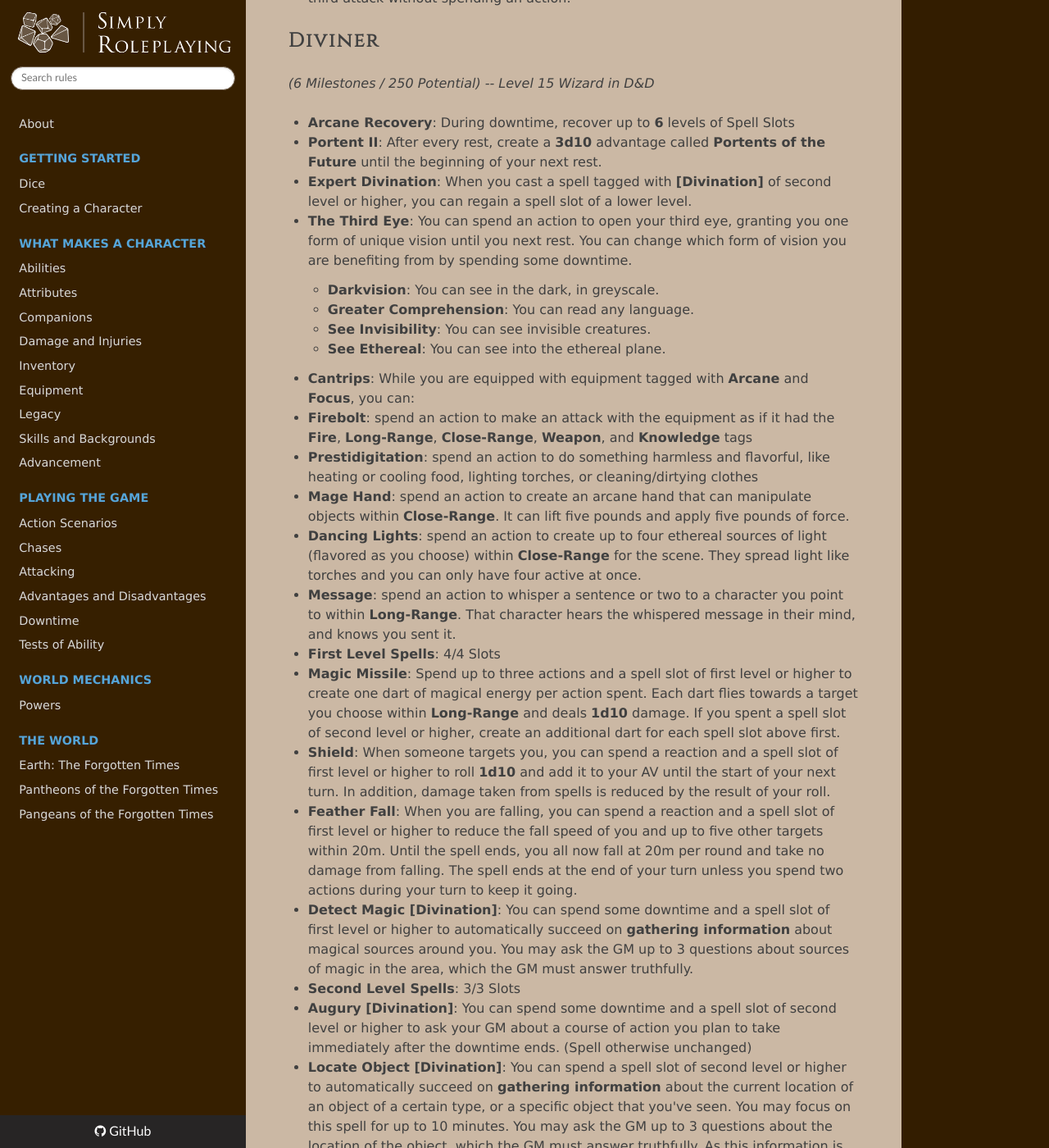
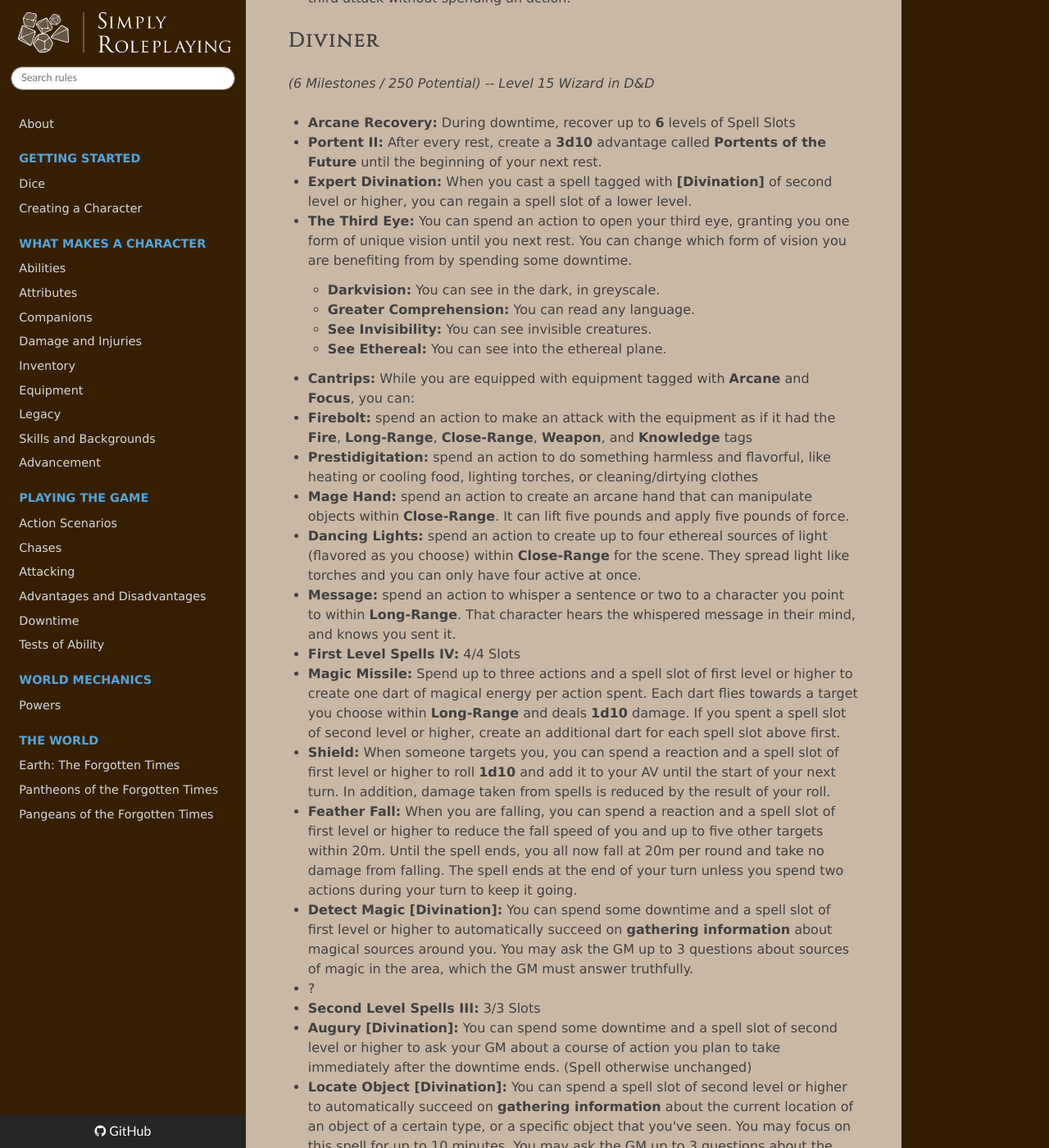
Before and after one commit to TheFifthRider/simply-roleplaying-webapp, an MkDocs documentation site: the page built from docs/character/example_abilities.md, in a window 1280 px wide and 1400 px high, scrolled down 2567 px. Shown: the whole window at 82% size. Built offline with MkDocs 1.6.1, drawn with Linux system fonts in a browser that asks for light colours; nearby versions of some CDN libraries; some of the changed text lies outside the part shown.

Commit message:
feat: adding levels for spell slot abilities

```diff
--- a/docs/character/example_abilities.md
+++ b/docs/character/example_abilities.md
@@ -67,69 +67,69 @@
 
 _(6 Milestones / 250 Potential) -- Level 15 Wizard in D&D_
 
-* **Arcane Recovery**: During downtime, recover up to **6** levels of Spell Slots
+* **Arcane Recovery:** During downtime, recover up to **6** levels of Spell Slots
 
-* **Portent II**: After every rest, create a **3d10** advantage called **Portents of the Future** until the beginning of your next rest.
+* **Portent II:** After every rest, create a **3d10** advantage called **Portents of the Future** until the beginning of your next rest.
 
-* **Expert Divination**: When you cast a spell tagged with **[Divination]** of second level or higher, you can regain a spell slot of a lower level.
+* **Expert Divination:** When you cast a spell tagged with **[Divination]** of second level or higher, you can regain a spell slot of a lower level.
 
-* **The Third Eye**: You can spend an action to open your third eye, granting you one form of unique vision until you next rest. You can change which form of vision you are benefiting from by spending some downtime.
+* **The Third Eye:** You can spend an action to open your third eye, granting you one form of unique vision until you next rest. You can change which form of vision you are benefiting from by spending some downtime.
 
-    * **Darkvision**: You can see in the dark, in greyscale.
-    * **Greater Comprehension**: You can read any language.
-    * **See Invisibility**: You can see invisible creatures.
-    * **See Ethereal**: You can see into the ethereal plane.
+    * **Darkvision:** You can see in the dark, in greyscale.
+    * **Greater Comprehension:** You can read any language.
+    * **See Invisibility:** You can see invisible creatures.
+    * **See Ethereal:** You can see into the ethereal plane.
 
-* **Cantrips**: While you are equipped with equipment tagged with **Arcane** and **Focus**, you can:
+* **Cantrips:** While you are equipped with equipment tagged with **Arcane** and **Focus**, you can:
 
-  * **Firebolt**: spend an action to make an attack with the equipment as if it had the **Fire**, **Long-Range**, **Close-Range**, **Weapon**, and **Knowledge** tags
-  * **Prestidigitation**: spend an action to do something harmless and flavorful, like heating or cooling food, lighting torches, or cleaning/dirtying clothes
-  * **Mage Hand**: spend an action to create an arcane hand that can manipulate objects within **Close-Range**. It can lift five pounds and apply five pounds of force.
-  * **Dancing Lights**: spend an action to create up to four ethereal sources of light (flavored as you choose) within **Close-Range** for the scene. They spread light like torches and you can only have four active at once.
-  * **Message**: spend an action to whisper a sentence or two to a character you point to within **Long-Range**. That character hears the whispered message in their mind, and knows you sent it.
+  * **Firebolt:** spend an action to make an attack with the equipment as if it had the **Fire**, **Long-Range**, **Close-Range**, **Weapon**, and **Knowledge** tags
+  * **Prestidigitation:** spend an action to do something harmless and flavorful, like heating or cooling food, lighting torches, or cleaning/dirtying clothes
+  * **Mage Hand:** spend an action to create an arcane hand that can manipulate objects within **Close-Range**. It can lift five pounds and apply five pounds of force.
+  * **Dancing Lights:** spend an action to create up to four ethereal sources of light (flavored as you choose) within **Close-Range** for the scene. They spread light like torches and you can only have four active at once.
+  * **Message:** spend an action to whisper a sentence or two to a character you point to within **Long-Range**. That character hears the whispered message in their mind, and knows you sent it.
 
-* **First Level Spells**: 4/4 Slots
+* **First Level Spells IV:** 4/4 Slots
 
-  * **Magic Missile**: Spend up to three actions and a spell slot of first level or higher to create one dart of magical energy per action spent. Each dart flies towards a target you choose within **Long-Range** and deals **1d10** damage. If you spent a spell slot of second level or higher, create an additional dart for each spell slot above first.
-  * **Shield**: When someone targets you, you can spend a reaction and a spell slot of first level or higher to roll **1d10** and add it to your AV until the start of your next turn. In addition, damage taken from spells is reduced by the result of your roll.
-  * **Feather Fall**: When you are falling, you can spend a reaction and a spell slot of first level or higher to reduce the fall speed of you and up to five other targets within 20m. Until the spell ends, you all now fall at 20m per round and take no damage from falling. The spell ends at the end of your turn unless you spend two actions during your turn to keep it going.
-  * **Detect Magic [Divination]**: You can spend some downtime and a spell slot of first level or higher to automatically succeed on **gathering information** about magical sources around you. You may ask the GM up to 3 questions about sources of magic in the area, which the GM must answer truthfully.
+  * **Magic Missile:** Spend up to three actions and a spell slot of first level or higher to create one dart of magical energy per action spent. Each dart flies towards a target you choose within **Long-Range** and deals **1d10** damage. If you spent a spell slot of second level or higher, create an additional dart for each spell slot above first.
+  * **Shield:** When someone targets you, you can spend a reaction and a spell slot of first level or higher to roll **1d10** and add it to your AV until the start of your next turn. In addition, damage taken from spells is reduced by the result of your roll.
+  * **Feather Fall:** When you are falling, you can spend a reaction and a spell slot of first level or higher to reduce the fall speed of you and up to five other targets within 20m. Until the spell ends, you all now fall at 20m per round and take no damage from falling. The spell ends at the end of your turn unless you spend two actions during your turn to keep it going.
+  * **Detect Magic [Divination]:** You can spend some downtime and a spell slot of first level or higher to automatically succeed on **gathering information** about magical sources around you. You may ask the GM up to 3 questions about sources of magic in the area, which the GM must answer truthfully.
+  * ?
 
-* **Second Level Spells**: 3/3 Slots
+* **Second Level Spells III:** 3/3 Slots
 
-  * **Augury [Divination]**: You can spend some downtime and a spell slot of second level or higher to ask your GM about a course of action you plan to take immediately after the downtime ends. (Spell otherwise unchanged)
-  * **Locate Object [Divination]**: You can spend a spell slot of second level or higher to automatically succeed on **gathering information** about the current location of an object of a certain type, or a specific object that you've seen. You may focus on this spell for up to 10 minutes. You may ask the GM up to 3 questions about the location of the object, which the GM must answer truthfully. As this information is divined magically, you can ask these three questions at any point while focusing on the spell, receiving answers based on the current location of the object each time.
-  * **Misty Step**: You can spend an action and a spell slot of second level or higher to teleport up to twice your movement speed to a point you can see.
+  * **Augury [Divination]:** You can spend some downtime and a spell slot of second level or higher to ask your GM about a course of action you plan to take immediately after the downtime ends. (Spell otherwise unchanged)
+  * **Locate Object [Divination]:** You can spend a spell slot of second level or higher to automatically succeed on **gathering information** about the current location of an object of a certain type, or a specific object that you've seen. You may focus on this spell for up to 10 minutes. You may ask the GM up to 3 questions about the location of the object, which the GM must answer truthfully. As this information is divined magically, you can ask these three questions at any point while focusing on the spell, receiving answers based on the current location of the object each time.
+  * **Misty Step:** You can spend an action and a spell slot of second level or higher to teleport up to twice your movement speed to a point you can see.
+  * ?
 
-* **Third Level Spells**: 3/3 Slots
+* **Third Level Spells II:** 3/3 Slots
 
-  * **Counterspell**: You can spend a reaction and a spell slot of third level or higher to attempt to make a test of **Arcane magic** against a target's **Passive Will** to attempt to cancel a magical ability or spell they are using within **Close-Range**. If you spent a spell slot of fourth level or higher, add **1d10** to your roll for each level the slot was above 3rd.
-  * **Fireball**: Choose a point within **Long-Range**. Make an attack against each target within **Close-Range** of that point as though your focus had the **Fire**, **Weapon**, and **Knowledge** tags. If you spent a spell slot of fourth level or higher, add **1d10** to your roll for each level the slot was above 3rd.
+  * **Counterspell:** You can spend a reaction and a spell slot of third level or higher to attempt to make a test of **Arcane magic** against a target's **Passive Will** to attempt to cancel a magical ability or spell they are using within **Close-Range**. If you spent a spell slot of fourth level or higher, add **1d10** to your roll for each level the slot was above 3rd.
+  * **Fireball:** Choose a point within **Long-Range**. Make an attack against each target within **Close-Range** of that point as though your focus had the **Fire**, **Weapon**, and **Knowledge** tags. If you spent a spell slot of fourth level or higher, add **1d10** to your roll for each level the slot was above 3rd.
 
-* **Fourth Level Spells**: 3/3 Slots
+* **Fourth Level Spells II:** 3/3 Slots
 
-  * **Arcane Eye [Divination]**: You can spend an action and a spell slot of fourth level or higher to create a 1-inch diameter, invisible, and magical eye within **Close-Range**. The eye can see anything within **Close-Range**, in darkness as well as light, and you can mentally see through the magical eye while the spell is active. You can spend an action at the beginning of each of your turns for up to an hour to keep the spell active. When you do, you can also move the eye up to 10m in any direction, potentially around but not through solid objects.
-  * **Greater Invisibility**: You can spend an action and a spell slot of fourth level or higher to touch a target and turn them and everything they are wearing or carrying invisible for up to the rest of the scene. You can spend an action at the beginning of each of your turns to keep the spell active.
+  * **Arcane Eye [Divination]:** You can spend an action and a spell slot of fourth level or higher to create a 1-inch diameter, invisible, and magical eye within **Close-Range**. The eye can see anything within **Close-Range**, in darkness as well as light, and you can mentally see through the magical eye while the spell is active. You can spend an action at the beginning of each of your turns for up to an hour to keep the spell active. When you do, you can also move the eye up to 10m in any direction, potentially around but not through solid objects.
+  * **Greater Invisibility:** You can spend an action and a spell slot of fourth level or higher to touch a target and turn them and everything they are wearing or carrying invisible for up to the rest of the scene. You can spend an action at the beginning of each of your turns to keep the spell active.
 
-* **Fifth Level Spells**: 2/2 Slots
+* **Fifth Level Spells:** 2/2 Slots
 
-  * **Scrying [Divination]**: You can spend some downtime and a spell slot of fifth level or higher to attempt a test of **Arcane magic** against the target's **Passive Will** to **gather information** about them and where they are as if you were within 10 feet of them.
+  * **Scrying [Divination]:** You can spend some downtime and a spell slot of fifth level or higher to attempt a test of **Arcane magic** against the target's **Passive Will** to **gather information** about them and where they are as if you were within 10 feet of them.
 
-* **Sixth Level Spells**: 1/1 Slots
+* **Sixth Level Spells:** 1/1 Slots
 
-  * **Disintegrate**: You can spend an action and a spell slot of sixth level or higher to make an attack with the equipment as if it had the **Laser**, **Long-Range**, **Close-Range**, **Weapon**, and **Knowledge** tags. Add **5d10** to the roll.  If you spent a spell slot of seventh level or higher, add an additional **1d10** to your roll for each level the slot was above 6th.
+  * **Disintegrate:** You can spend an action and a spell slot of sixth level or higher to make an attack with the equipment as if it had the **Laser**, **Long-Range**, **Close-Range**, **Weapon**, and **Knowledge** tags. Add **5d10** to the roll.  If you spent a spell slot of seventh level or higher, add an additional **1d10** to your roll for each level the slot was above 6th.
 
-* **Seventh Level Spells**: 1/1 Slots
+* **Seventh Level Spells:** 1/1 Slots
 
-  * **Teleport**: You can spend an action and a spell slot of seventh level or higher to transport yourself and up to eight targets of your choice within range to a destination. If you don't have some kind of magical anchor there, make a test of **Arcane magic**. On a critical success, you arrive exactly where you picture. On a success, you end up a random distance away from your target. On a partial success, you arrive at a similar location. On a failure everyone teleporting takes damage equal to half of the difficulty of the test and you must make the test again. (It is possible for you to fail multiple times, dealing damage each time)
+  * **Teleport:** You can spend an action and a spell slot of seventh level or higher to transport yourself and up to eight targets of your choice within range to a destination. If you don't have some kind of magical anchor there, make a test of **Arcane magic**. On a critical success, you arrive exactly where you picture. On a success, you end up a random distance away from your target. On a partial success, you arrive at a similar location. On a failure everyone teleporting takes damage equal to half of the difficulty of the test and you must make the test again. (It is possible for you to fail multiple times, dealing damage each time)
 
     If you're **very familiar** with the area, the difficulty of this test is **30**. If you've **seen the area casually** the difficulty is **40**. If you've **viewed the area once** the difficulty is **50**. If you're acting on a description of the area, the difficulty is **60**. If you're teleporting to somewhere that **no longer exists or never existed**, the difficulty is **80**.
 
-* **Eighth Level Spells**: 1/1 Slots
+* **Eighth Level Spells:** 1/1 Slots
 
-  * **Maze**: You can spend an action and a spell slot of eighth level or higher to choose a target within **Short-Range**. They vanish, transported to a labyrinthine maze. They remain there as long as the spell remains active or until they escape the maze. You can spend an action on your turn to keep the spell going for up to a scene. On their turn, the target must spend all of its actions to attempt to escape the maze, making a test of **Knowledge** against your **Passive Knowledge**. When the target returns, they return as close to where they disappeared from as possible.
-
-
+  * **Maze:** You can spend an action and a spell slot of eighth level or higher to choose a target within **Short-Range**. They vanish, transported to a labyrinthine maze. They remain there as long as the spell remains active or until they escape the maze. You can spend an action on your turn to keep the spell going for up to a scene. On their turn, the target must spend all of its actions to attempt to escape the maze, making a test of **Knowledge** against your **Passive Knowledge**. When the target returns, they return as close to where they disappeared from as possible.
 
 
 
@@ -137,49 +137,52 @@
 
 _(6 Milestones / 210 Potential) -- Level 15 Rogue in D&D_
 
-* **Sneak Attack VIII**: Once per turn, when you make an attack with **Agility** or **Intuition** against a target who is flanked or has a disadvantage, add **8d10** to the roll.
-* **Assassinate**: When you attack an enemy who hasn't taken their turn in a combat encounter, they get a **1d10** disadvantage called **Assassin's Prey**.
-* **Steady Aim**: You can spend an action to give yourself a **1d10** advantage called **Steady Aim**. You lose this advantage if you take an action to move.
-* **Uncanny Dodge**: When you're targeted by an attack, you can spend a reaction to roll **1d10** and add it to your AV for the attack.
-* **Evasion II**: When a test you can see is made against your passive **Agility**, you can spend a reaction to roll **2d10** and increase your passive **Agility** by that amount.
-* **Infiltration Expertise**: You can spend an extended period of downtime to create a false identity for yourself. You can't establish an identity that belongs to someone else.
-* **Reliable Talent**: When you make a test of any ability with your maximum dice, you may treat any roll that is lower than your passive score for that ability as if you rolled the passive score.
-* **Imposter III**: If you spend some downtime studying someone's speech, handwriting, and mannerism, you can mimic it to near perfection. In addition, you get a **3d10** advantage called **Convincing Imposter**. While you have this advantage, the casual observer can't tell that you are any different from the individual you are mimicking.
-* **Blindsense**: You automatically succeed on tests to detect invisible and hidden creatures as long as you can get within 10 feet of them.
-* **Slippery Mind II**: When a test is made against your passive **Will**, you can spend a reaction to roll **2d10** and increase your passive **Will** by that amount.
+* **Sneak Attack VIII:** Once per turn, when you make an attack with **Agility** or **Intuition** against a target who is flanked or has a disadvantage, add **8d10** to the roll.
+* **Assassinate:** When you attack an enemy who hasn't taken their turn in a combat encounter, they get a **1d10** disadvantage called **Assassin's Prey**.
+* **Steady Aim:** You can spend an action to give yourself a **1d10** advantage called **Steady Aim**. You lose this advantage if you take an action to move.
+* **Uncanny Dodge:** When you're targeted by an attack, you can spend a reaction to roll **1d10** and add it to your AV for the attack.
+* **Evasion II:** When a test you can see is made against your passive **Agility**, you can spend a reaction to roll **2d10** and increase your passive **Agility** by that amount.
+* **Infiltration Expertise:** You can spend an extended period of downtime to create a false identity for yourself. You can't establish an identity that belongs to someone else.
+* **Reliable Talent:** When you make a test of any ability with your maximum dice, you may treat any roll that is lower than your passive score for that ability as if you rolled the passive score.
+* **Imposter III:** If you spend some downtime studying someone's speech, handwriting, and mannerism, you can mimic it to near perfection. In addition, you get a **3d10** advantage called **Convincing Imposter**. While you have this advantage, the casual observer can't tell that you are any different from the individual you are mimicking.
+* **Blindsense:** You automatically succeed on tests to detect invisible and hidden creatures as long as you can get within 10 feet of them.
+* **Slippery Mind II:** When a test is made against your passive **Will**, you can spend a reaction to roll **2d10** and increase your passive **Will** by that amount.
 
 
 
 ## Haghunter
 
-_(6 Milestones / 270 Potential) -- Level 15 Ranger in D&D_
+_(6 Milestones / 250 Potential) -- Level 15 Ranger in D&D_
 
-* **Favored Foe:**
-* **Natural Explorer III:** (SRP solves this problem by letting you level this up to choose new areas when you want them)
+* **Hunted Foe:** As an action, you can create a **1d10** disadvantage called **Marked for the Hunt** on a creature within **Long-range** that lasts until the end of the scene. (:warning: PROF times)
 * **Fighting Style: Archery:** When you make an attack with a Bow, you can add **1d10** to the roll.
-* **Planar Warrior:**
-* **Primeval Awareness:**
+* **Arcane Burst II:** As an action, you can create a **2d10** disadvantage called **Crackling with Energy** on a creature within **Short-range** that lasts until the end of your turn. If you make an attack against them, you can spend two dice from the disadvantage on the attack.
 * :warning: **Follow Up Strike:** The second time you attack each turn you can make a third attack without spending an action.
-* **Ethereal Step:**
-* **Land's Stride:**
-* **Nature's Veil:**
-* **Distant Strike:**
-* **Vanish:**
-* **Spectral Defense:**
-* **First Level Spells:** 4/4 Slots
+* **Roving:** Your movement speed increases by 1 meter-- also, you can swim and climb at the same speed you move.
+* **Tireless:** As an action, you can create a **1d10** advantage called **Tireless Hunter**.
+* **Ethereal Step:** ?
+* **Land's Stride:** Terrain and plants are easier for you to navigate. You can add **1d10** to any roll you make to navigate the hazards of terrain or plants, and they can't slow you down. In addition, if the hazard is the effects of a naturally occurring plant you automatically succeed on attempts to avoid harm from it.
+* **Nature's Veil:** As an action, you can become **invisible** until the start of your next turn. (:warning: PROF times)
+* **Distant Strike:** As an action, you can teleport 3m and make an attack. If you perform this action at least two times, you can make a third attack with this action without spending an action.
+* **Spectral Defense II:** As a reaction, roll **2d10** and add it to your armor value.
+* **First Level Spells IV:** 4/4 Slots
   * One
   * Two
   * Three
   * Protection from Evil and Good
-* **Second Level Spells:** 3/3 Slots
+  * Speak with Animals
+* **Second Level Spells III:** 3/3 Slots
   * Four
   * Five
   * Misty Step
-* **Third Level Spells:** 3/3 Slots
+  * Beast Sense
+* **Third Level Spells III:** 3/3 Slots
   * Six
   * Seven
   * Haste
-* **Fourth Level Spells:** 2/2 Slots
+  * Speak with Plants
+* **Fourth Level Spells II:** 2/2 Slots
   * Eight
   * Nine
   * Banishment
+  * Locate Creature
```
